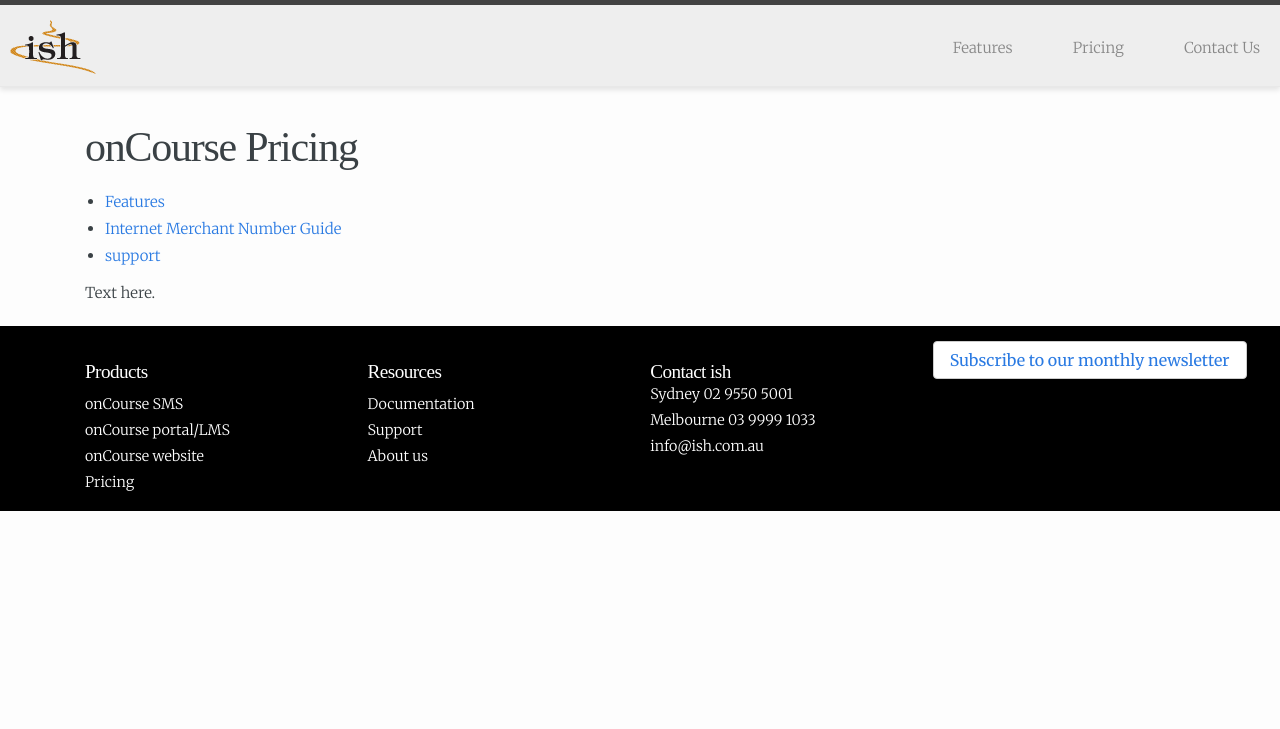
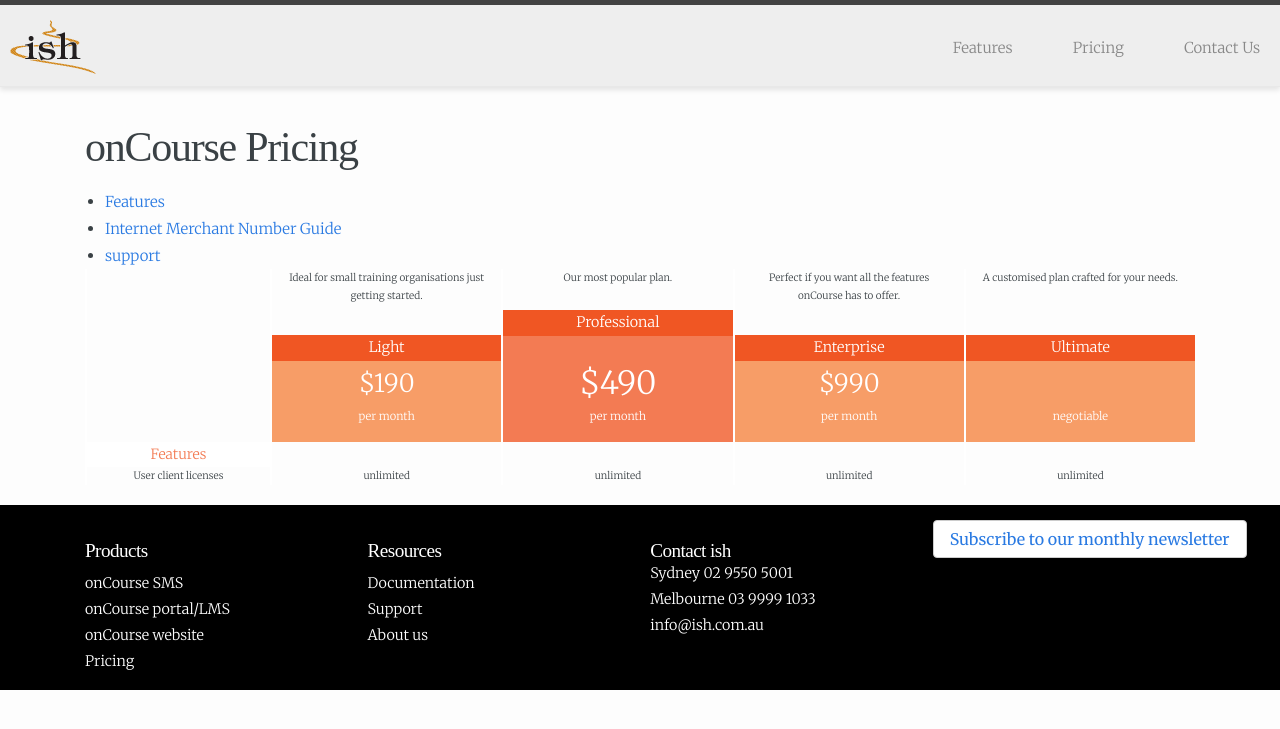
Before and after one commit to stephenmcilwaine/website, a Jekyll site: the page built from features/costs/pricing.md, in a window 1280 px wide. Shown: the top 729 px of the page. Built offline with Jekyll 4.4.1, drawn with Linux system fonts in a browser that asks for light colours; some web fonts are replaced.

Commit message:
Added pricing table

```diff
--- /dev/null
+++ b/_data/pricing-table-oncourse.yml
@@ -0,0 +1,40 @@
+---
+- title: desc
+  cols:
+    - desc:
+    - desc: Ideal for small training organisations just getting started.
+    - desc: Our most popular plan.
+    - desc: Perfect if you want all the features onCourse has to offer.
+    - desc: A customised plan crafted for your needs.
+- title: price
+  cols:
+    - desc:
+    - desc: 'Light'
+      rate: '$190'
+      text: per month
+    - desc: Professional
+      rate: '$490'
+      text: per month
+      highlight: true
+    - desc: Enterprise
+      rate: '$990'
+      text: per month
+    - desc: Ultimate
+      rate:
+      text: negotiable
+- title: text
+  cols:
+    - desc: Features
+      highlight: true
+    - desc:
+    - desc:
+    - desc:
+    - desc:
+- title: text
+  cols:
+    - desc: User client licenses
+      more: The download version of onCourse allows as many simultaneous administration users to connect as you like, limited only by the speed of your network and server. The cloud managed solution includes one concurrent user, with additional concurrent users available for $120 per month, per user.
+    - desc: unlimited
+    - desc: unlimited
+    - desc: unlimited
+    - desc: unlimited
--- /dev/null
+++ b/assets/css/_sass/_pricing.scss
@@ -0,0 +1,74 @@
+$highlighted-color: #f37b53;
+$price-background: #f79d67;
+.pricing-container {
+    .hide {
+        display: none;
+    }
+    .row-item {
+        display: table;
+        width: 100%;
+        .col-price {
+            display: table-cell;
+            position: relative;
+            vertical-align: top;
+            float: none;
+            font-size: 10px;
+            text-align: center;
+            border-left: 2px solid $white;
+            &.col-first.highlight {
+                color: $highlighted-color;
+                font-size: 14px;
+            }
+            &.item-highlight {
+
+            }
+        }
+        &.row-simple-text {
+            .col-price {
+                vertical-align: top;
+                padding-bottom: 30px;
+                .col-first {
+                    background: none;
+                }
+            }
+        }
+        &.row-price-block {
+            .col-price {
+                padding: 0px 0 15px 0;
+                background: $price-background;
+                color: $white;
+                vertical-align: bottom;
+                &.col-first {
+                    background: none;
+                }
+                >span {
+                    display: block;
+                }
+                .col-label {
+                    background: darken($highlighted-color, 10%);
+                    font-size: 14.4px;
+                }
+                .col-rate {
+                    font-size: 25px;
+                }
+                .col-text {
+                    font-size: 11.2px;
+                }
+                &.item-highlight {
+                    padding: 0px 0px 15px;
+                    background: $highlighted-color;
+                    .col-label {
+                        background: darken($highlighted-color, 10%);
+                        font-size: 14.4px;
+                        position: relative;
+                        top: -25px;
+                    }
+                    .col-rate {
+                        font-size: 32px;
+                        line-height: 1.42;
+                    }
+                }
+            }
+        }
+    }
+}
--- a/assets/css/main.scss
+++ b/assets/css/main.scss
@@ -88,6 +88,7 @@
         "mixins",
         "base",
         "layout",
+        "pricing",
         "footer",
         "syntax-highlighting",
         "callouts"
--- a/features/costs/pricing.md
+++ b/features/costs/pricing.md
@@ -7,4 +7,52 @@
   parent: features
 ---
 
-Text here.
+<div class="pricing-container">
+{% for price in site.data.pricing-table-oncourse %}
+  {% assign title = price.title %}
+  {% if title == 'desc' %}
+    <div class="row-item row-simple-text">
+      {% for col in price.cols %}
+        {% if forloop.index == 1 %}
+          <div class="col-price col-first col-sm-4"></div>
+        {% else %}
+          <div class="col-price col-sm-5">{{ col.desc }}</div>
+        {% endif %}
+      {% endfor %}
+    </div>
+  {% elsif title == 'price' %}
+    <div class="row-item row-price-block">
+      {% for col in price.cols %}
+        {% if forloop.index == 1 %}
+          <div class="col-price col-first col-sm-4"></div>
+        {% else %}
+          <div class="col-price col-sm-5{% if col.highlight == true %} item-highlight {% endif %} {{ col.class }}">
+            <span class="col-label">{{ col.desc }}</span>
+            <span class="col-rate">{% if col.rate == null %}&nbsp;{% else %}{{ col.rate }}{% endif %}</span>
+            <span class="col-text">{{ col.text }}</span>
+          </div>
+        {% endif %}
+      {% endfor %}
+    </div>
+  {% else %}
+    <div class="row-item row-details">
+      {% assign old_text = '' %}
+      {% for col in price.cols %}
+        {% if forloop.index == 1 %}
+          {% assign old_text = col.desc %}
+          <div class="col-price col-first{% if col.highlight == true %} highlight {% endif %} {{ col.class }} col-sm-4">{{ col.desc }}
+            {% if col.more %}
+              <div class="hide item-more-details">{{ col.more }}</div>
+            {% endif %}
+          </div>
+
+        {% else %}
+          <div class="col-price col-sm-5"{% if forloop.index == 2 %} data-title="{{ old_text }}" {% endif %}>
+            <span class="col-desc">{{ col.desc }}</span>
+          </div>
+        {% endif %}
+      {% endfor %}
+    </div>
+  {% endif %}
+{% endfor %}
+</div>
```
